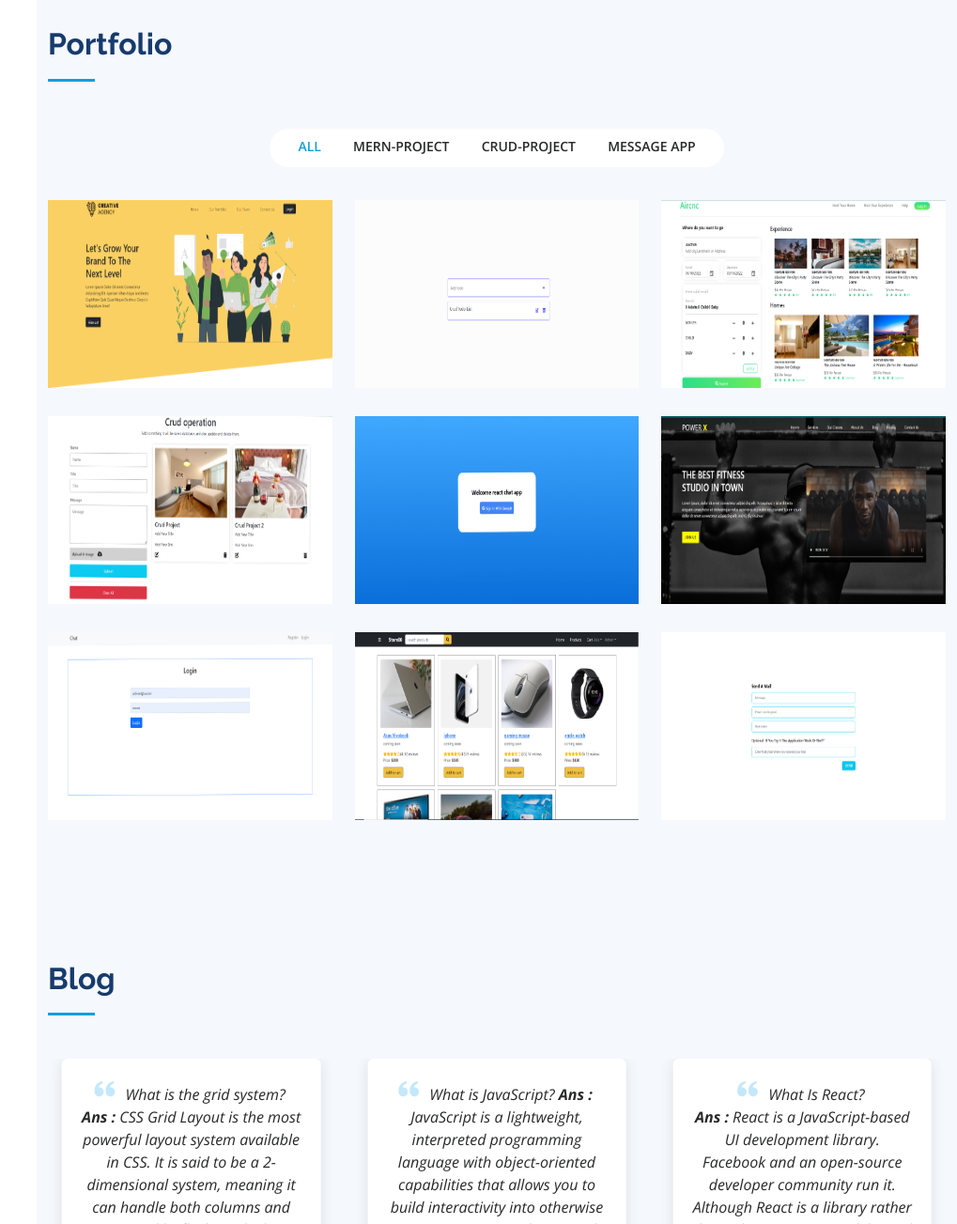
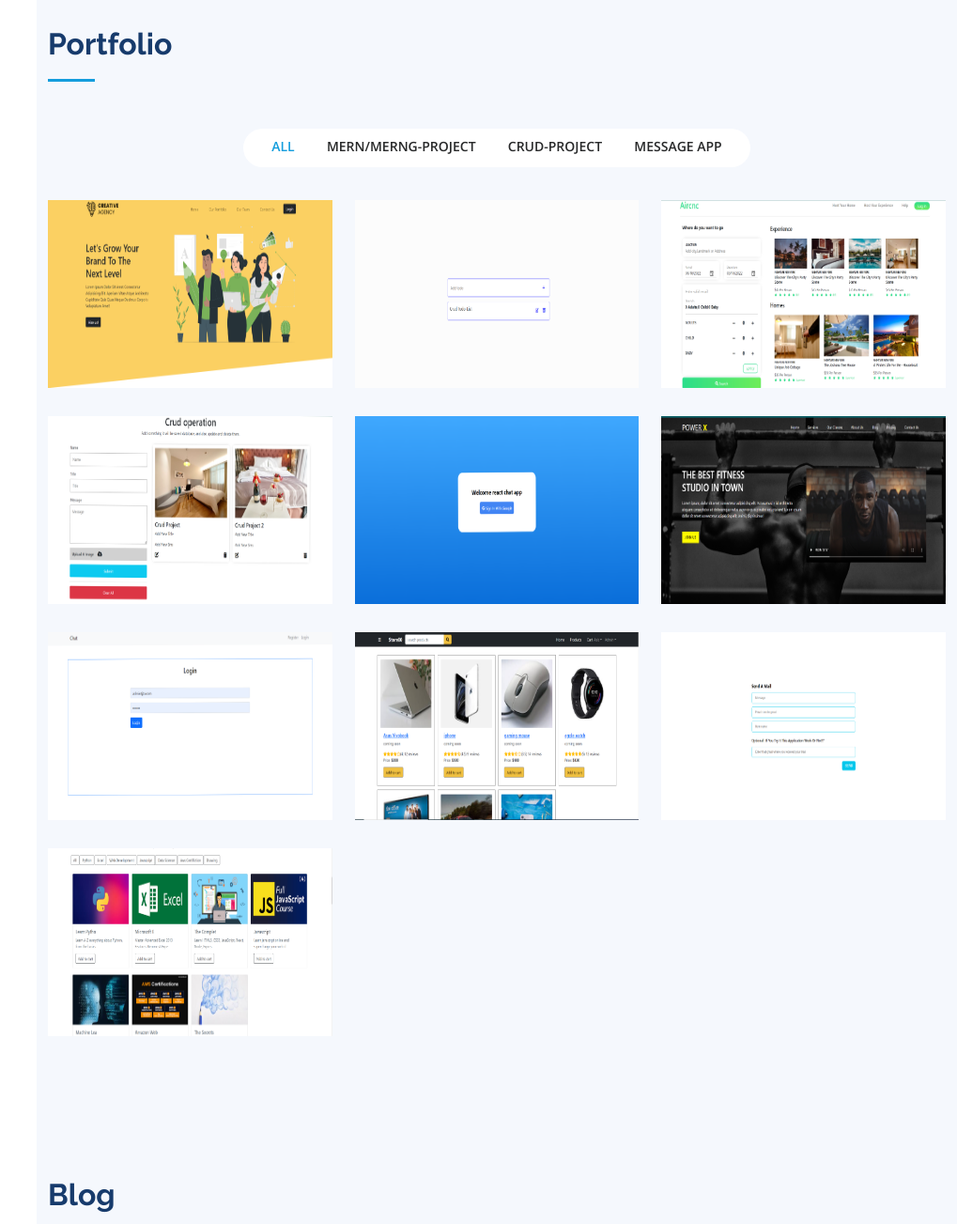
Before and after one commit to Simple-temp/Own-portfolio, a plain HTML site: page index.html in a window 1280 px wide. Shown: the part 3400-4703 px from the top of the page at 94% size, without its empty margins (261-1280 px from the left). Drawn offline with nearby package versions, Linux system fonts and the light colour scheme.

Commit message:
added new project

```diff
--- a/index.html
+++ b/index.html
@@ -357,7 +357,7 @@
           <div class="col-lg-12 d-flex justify-content-center">
             <ul id="portfolio-flters">
               <li data-filter="*" class="filter-active">All</li>
-              <li data-filter=".filter-mern">Mern-project</li>
+              <li data-filter=".filter-mern">Mern/Merng-project</li>
               <li data-filter=".filter-crud">Crud-project</li>
               <li data-filter=".filter-app">Message app</li>
             </ul>
@@ -479,6 +479,19 @@
                 <a href="https://nodemailer-app.netlify.app/" target="_blank" title="visit now"><i class="bx bx-link"></i></a>
                 <a href="https://github.com/Simple-temp/nodemailer-frontend" title="Front-End code"><i class="fa-brands fa-github"></i></a>
                 <a href="https://github.com/Simple-temp/nodemailer-backend" title="Back-End code"><i class="fa-brands fa-github"></i></a>
+              </div>
+            </div>
+          </div>
+
+          <div class="col-lg-4 col-md-6 portfolio-item filter-mern">
+            <div class="portfolio-wrap">
+              <img src="assets/img/portfolio/w10.png" class="img-fluid img" alt="">
+              <div class="portfolio-links">
+                <a href="assets/img/portfolio/w10.png" data-gallery="portfolioGallery"
+                  class="portfolio-lightbox" title="Merng project"><i class="bx bx-plus"></i></a>
+                <a href="https://fakeudemy1.netlify.app/" target="_blank" title="visit now"><i class="bx bx-link"></i></a>
+                <a href="https://github.com/Simple-temp/Merng-react-shop" title="Front-End code"><i class="fa-brands fa-github"></i></a>
+                <a href="https://github.com/Simple-temp/Merng-node-shop" title="Back-End code"><i class="fa-brands fa-github"></i></a>
               </div>
             </div>
           </div>
```
Also changed, not shown: assets/img/portfolio/w10.png (added).
